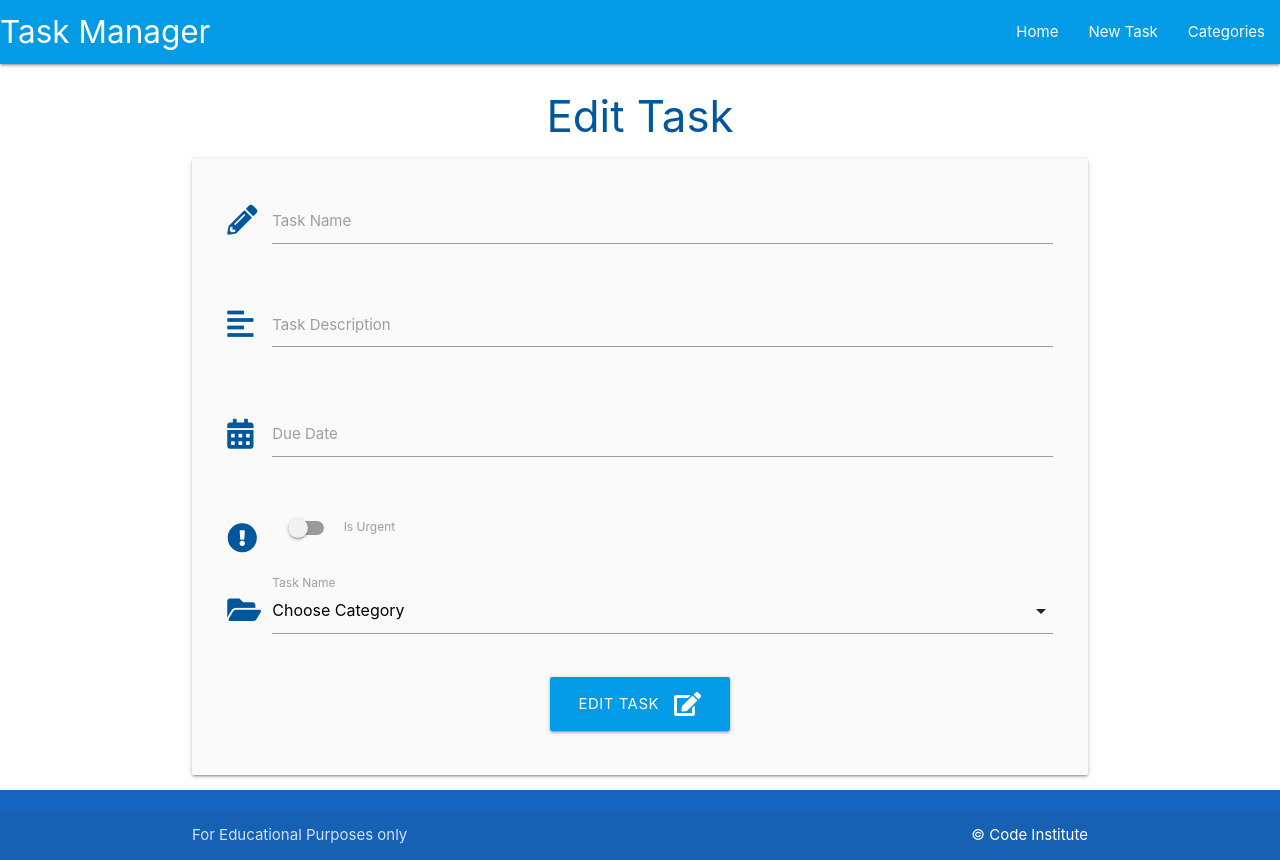
After one commit to niekados/flask-sqlalchemy-task-manager, a Flask app: template taskmanager/templates/edit_task.html in a window 1280 px wide. The commit adds this page. Run offline with Flask 3, Linux system fonts and the light colour scheme; the template is opened without the code that fills it, so the values that code supplies are empty.

Commit message:
Add edit_task functionality

```diff
--- /dev/null
+++ b/taskmanager/templates/edit_task.html
@@ -0,0 +1,83 @@
+{% extends "base.html" %}
+{% block content %}
+
+<h3 class="light-blue-text text-darken-4 center-align">Edit Task</h3>
+
+<div class="row card-panel grey lighten-5">
+    <form class="col s12" method="POST" action="{{ url_for('edit_task', task_id=task.id) }}">
+        <!-- task name -->
+        <div class="row">
+            <div class="input-field col s12">
+                <i class="fas fa-pencil-alt prefix light-blue-text text-darken-4"></i>
+                <input id="task_name" name="task_name" value="{{ task.task_name }}" type="text" class="validate"
+                    minlength="5" maxlength="50" required>
+                <label for="task_name">Task Name</label>
+            </div>
+        </div>
+        <!-- task description -->
+        <div class="row">
+            <div class="input-field col s12">
+                <i class="fas fa-align-left prefix light-blue-text text-darken-4"></i>
+                <textarea id="task_description" name="task_description" type="text"
+                    class="materialize-textarea validate" minlength="5" maxlength="200" required>
+                    {{- task.task_description -}}
+                </textarea>
+                <label for="task_description">Task Description</label>
+            </div>
+        </div>
+        <!-- due_date -->
+        <div class="row">
+            <div class="input-field col s12">
+                <i class="fas fa-calendar-alt prefix light-blue-text text-darken-4"></i>
+                <input id="due_date" name="due_date" value="{{ task.due_date.strftime('%d %B, %Y') }}" type="text"
+                    class="datepicker validate" required>
+                <label for="due_date">Due Date</label>
+            </div>
+        </div>
+        <!-- is_urgent -->
+        <div class="row">
+            <div class="input-field col s12">
+                <div class="switch">
+                    <i class="fas fa-exclamation-circle prefix light-blue-text text-darken-4"></i>
+                    <label for="is_urgent">
+                        {% if task.is_urgent == True %}
+                        <input id="is_urgent" name="is_urgent" type="checkbox" checked>
+                        {% else %}
+                        <input id="is_urgent" name="is_urgent" type="checkbox">
+                        {% endif %}
+                        <span class="lever"></span>
+                        Is Urgent</label>
+                </div>
+            </div>
+        </div>
+
+        <!-- category_id -->
+        <div class="row">
+            <div class="input-field col s12">
+                <i class="fas fa-folder-open prefix light-blue-text text-darken-4"></i>
+                <select name="category_id" id="category_id" class="validate" required>
+                    <option value="" disabled>Choose Category</option>
+                    {% for category in categories %}
+                    {% if category == task.category %}
+                    <option value="{{ category.id }}" selected>{{ category.category_name }}</option>
+                    {% else %}
+                    <option value="{{ category.id }}">{{ category.category_name }}</option>
+                    {% endif %}
+                    {% endfor %}
+                </select>
+                <label for="category_id">Task Name</label>
+            </div>
+        </div>
+
+        <!-- Submit Button -->
+        <div class="row">
+            <div class="col s12 center-align">
+                <button type="submit" class="btn-large light-blue darken-1">
+                    Edit Task <i class="fas fa-edit right"></i>
+                </button>
+            </div>
+        </div>
+    </form>
+</div>
+
+{% endblock %}
--- a/taskmanager/templates/tasks.html
+++ b/taskmanager/templates/tasks.html
@@ -25,6 +25,9 @@
         <div class="collapsible-body">
             <strong>{{ task.category }}</strong>
             <p>{{ task.task_description }}</p>
+            <p>
+                <a href="{{ url_for('edit_task', task_id=task.id) }}" class="btn green accent-4">Edit</a>
+            </p>
         </div>
     </li>
     {% endfor %}
```
Also changed, not shown: taskmanager/routes.py (+14 -0 lines), README.md.
